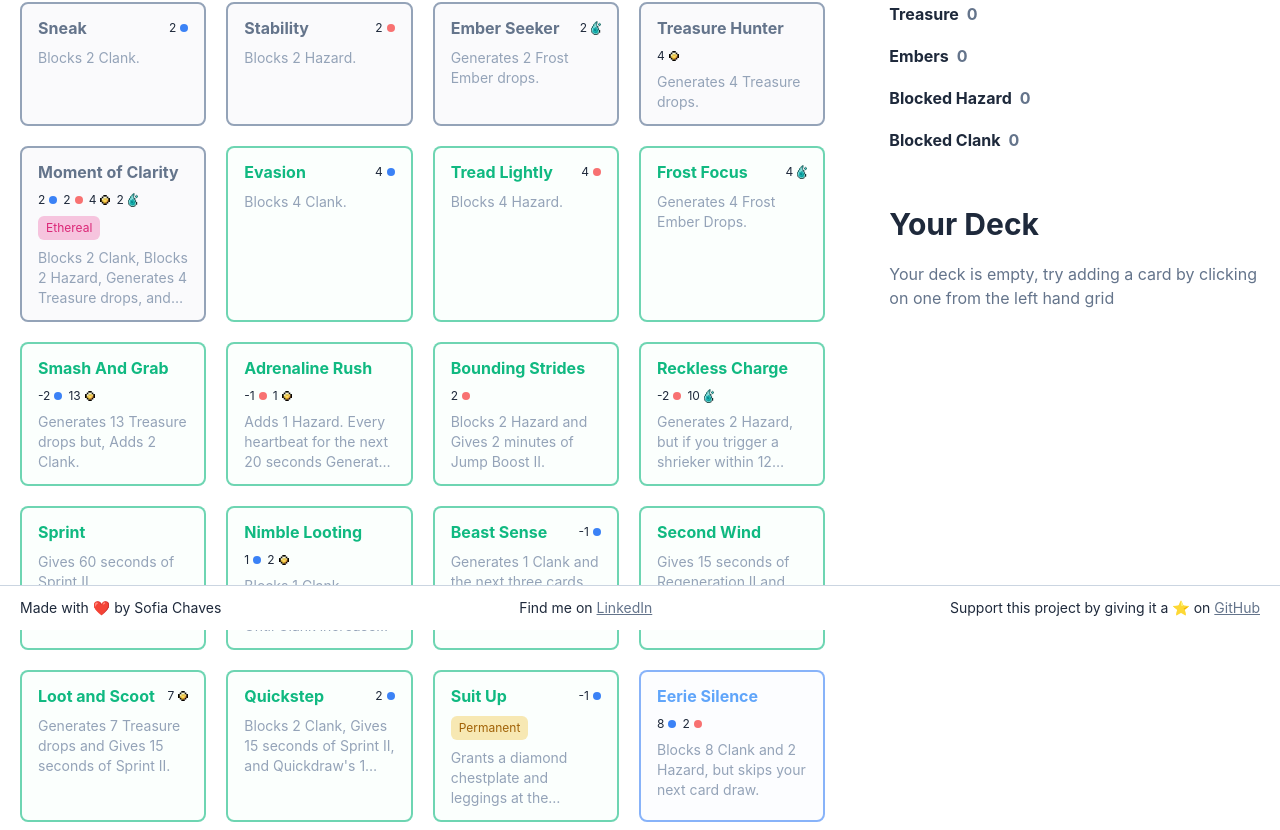
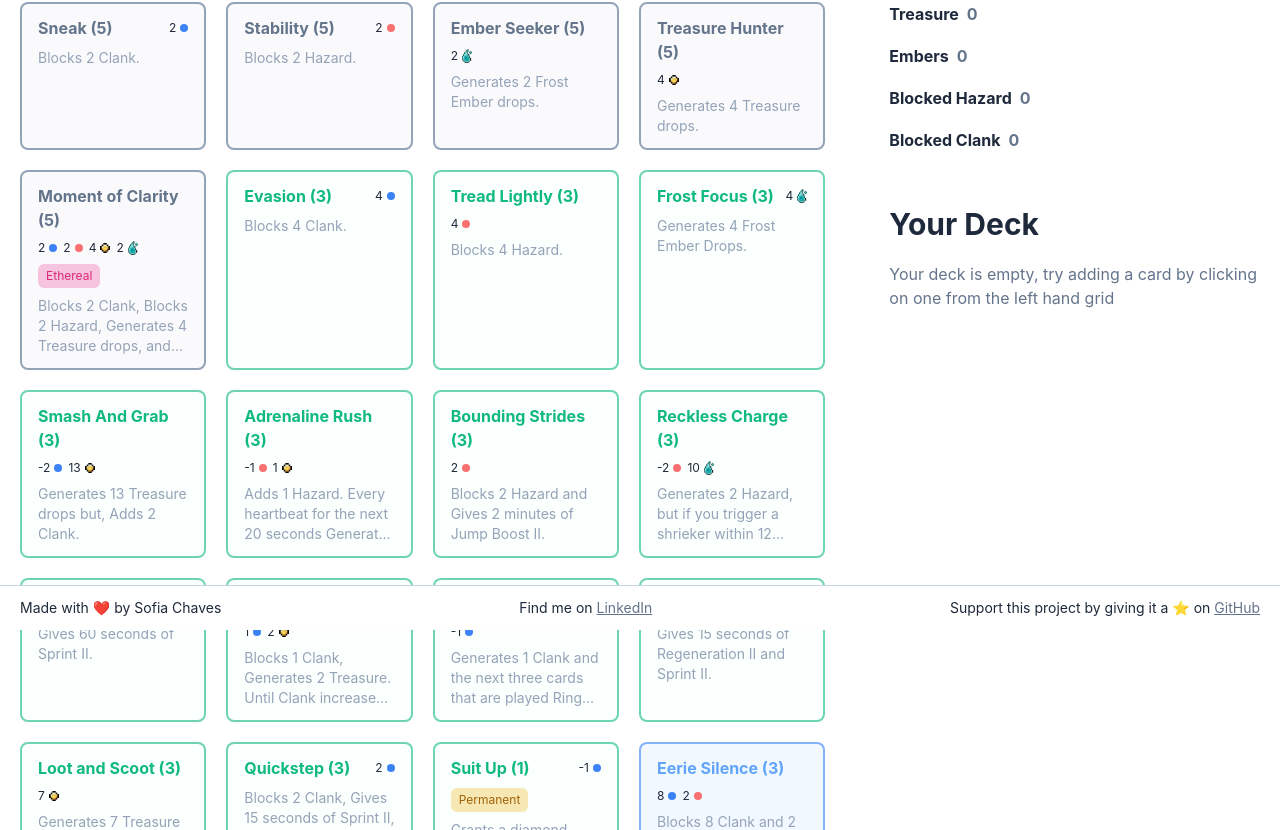
Before and after one commit to SofiaChaves/decked-out-deck-builder, a React (Vite) app: page / in a window 1280 px wide. Shown: the part 170-1000 px from the top of the page. Built offline with nearby package versions, Linux system fonts and the light colour scheme; what tailwindcss-debug-screens would draw is missing.

Commit message:
Card light theme rarity color adjustments

```diff
--- a/src/components/Card.tsx
+++ b/src/components/Card.tsx
@@ -19,7 +19,7 @@ const Card = ({ card, children }: Props) => {
         >
             <div className="flex flex-wrap items-center justify-between gap-2">
                 <h2 className={`font-bold text-left ${rarityClasses.text}`}>
-                    {card.name}
+                    {card.name} ({card.limit})
                 </h2>
 
                 <div className="flex items-center gap-1.5 text-xs min-w-fit">
@@ -92,12 +92,12 @@ const raritiesClasses = {
     [Rarity.Rare]: {
         text: 'text-blue-400',
         border: 'border-blue-500/60',
-        background: 'bg-blue-200/5 dark:bg-blue-600/10',
+        background: 'bg-blue-200/20 dark:bg-blue-600/10',
     },
     [Rarity.Legendary]: {
         text: 'text-purple-400',
         border: 'border-purple-500/60',
-        background: 'bg-purple-200/5 dark:bg-purple-600/10',
+        background: 'bg-purple-200/20 dark:bg-purple-600/10',
     },
     [Rarity.Gold]: {
         text: 'text-amber-400',
```
